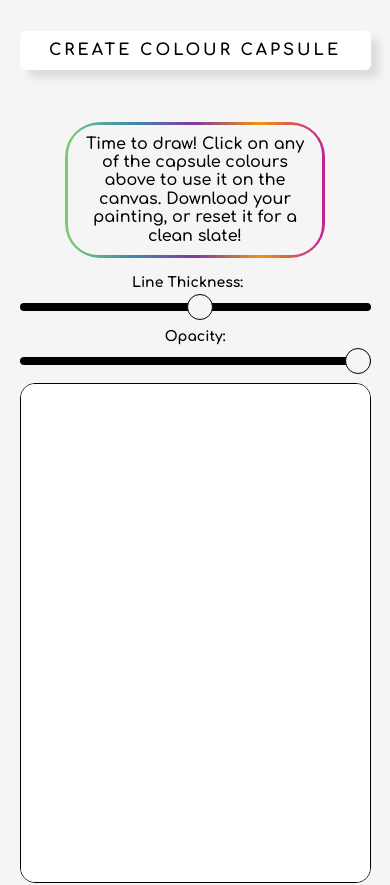
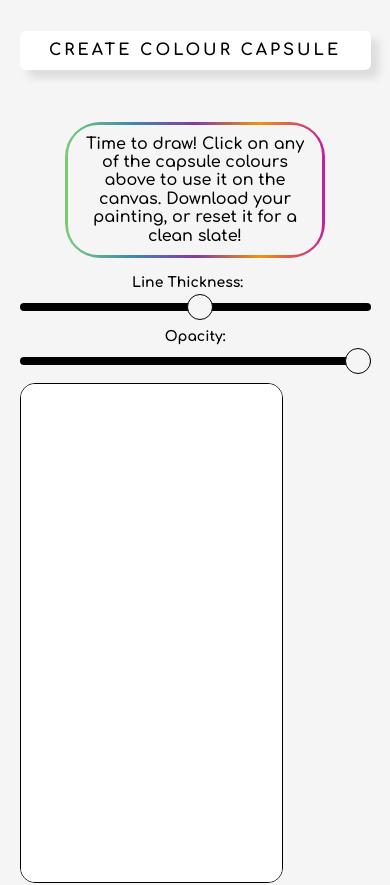
Before and after one commit to GabriellaPenev/colour-capsule, a React (Create React App) app: page / in a window 390 px wide. Shown: the part 543-1428 px from the top of the page. Built offline with nearby package versions, Linux system fonts and the light colour scheme; no server answers; the database is empty.

Commit message:
more testing

```diff
--- a/src/App.css
+++ b/src/App.css
@@ -744,4 +744,8 @@ a {
     font-size: 0.9rem;
   }
 
+  .canvasContainer {
+    width: 75%;
+  }
+
 }
--- a/src/Components/Canvas.js
+++ b/src/Components/Canvas.js
@@ -73,6 +73,8 @@ const Canvas = forwardRef(({selectedColor, setSelectedColor}, ref) => {
         lineWidthRef.current.value = 75
         opacityRef.current.value = 1
         ctxRef.fillStyle = "white";
+        canvasRef.current.style.backgroundColor = '#ffffff'
+
     }
 
     const erase = () => {
```
